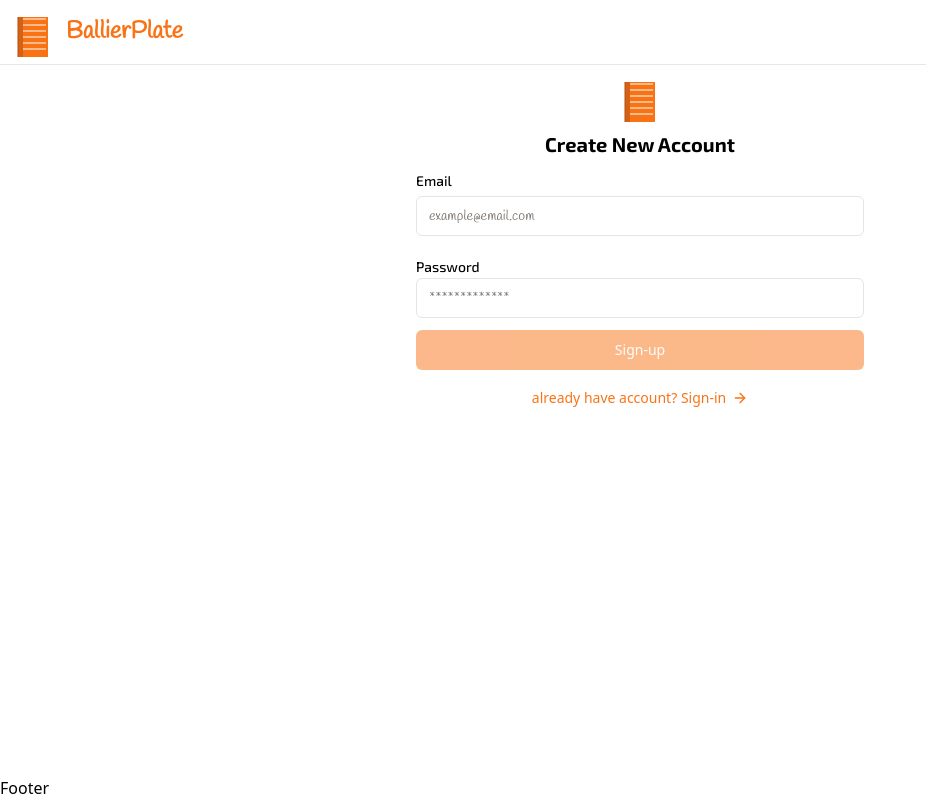
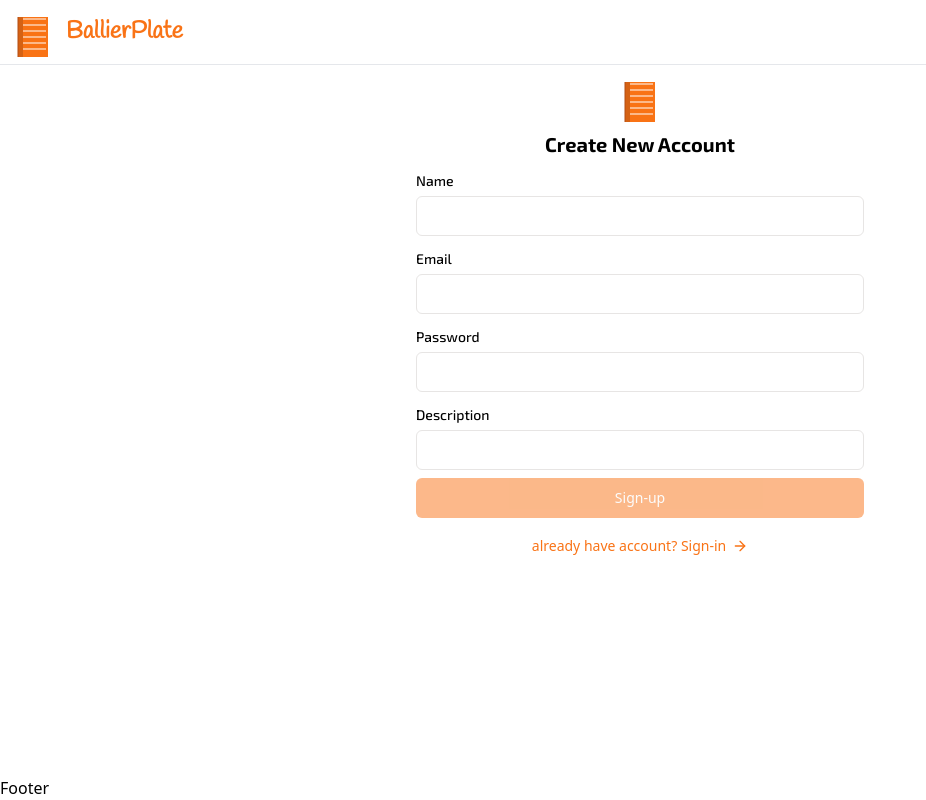
Before and after one commit to BishoyBishai/boilerplate, a Next.js app: page /sign-up in a window 1280 px wide. Shown: the whole page, without its empty margins (0-926 px from the left). Built offline with nearby package versions, Linux system fonts and the light colour scheme.

Commit message:
feat(app): add new custom component for input form

```diff
--- a/app/(auth)/sign-up/SignUpForm.tsx
+++ b/app/(auth)/sign-up/SignUpForm.tsx
@@ -1,5 +1,6 @@
 "use client";
 
+import InputForm from "@/components/form/InputForm";
 import { Button } from "@/components/ui/Button";
 import { Input } from "@/components/ui/Input";
 import { Label } from "@/components/ui/Label";
@@ -30,52 +31,24 @@ export default function SignUpForm() {
   return (
     <div className="grid gap-2 w-full lg:max-w-md">
       <form onSubmit={handleSubmit(handleSubmitSignUpForm)}>
-        <div className="grid gap-2 py-2">
-          <Label
-            className={cn("text-left font-exo", {
-              "text-red-500": errors.email,
-            })}
-            htmlFor="email"
-          >
-            Email
-          </Label>
-          <Input
-            {...register("email")}
-            id="email"
-            className={cn("font-handlee", {
-              "border border-red-500": errors.email,
-              "focus-visible:ring-red-500": errors.email,
-            })}
-            placeholder="example@email.com"
-          />
-          <div className="text-red-500 text-xs text-left">
-            {errors.email?.message}
-          </div>
-        </div>
-        <div className="grid gap-1 py-2">
-          <Label
-            className={cn("text-left font-exo", {
-              "text-red-500": errors.password,
-            })}
-            htmlFor="password"
-          >
-            Password
-          </Label>
-          <Input
-            {...register("password")}
-            className={cn("font-handlee", {
-              "border border-red-500": errors.password,
-              "focus-visible:ring-red-500": errors.password,
-            })}
-            name="password"
-            type="password"
-            id="password"
-            placeholder="*************"
-          />
-          <div className="text-red-500 text-xs text-left">
-            {errors.password?.message}
-          </div>
-        </div>
+        <InputForm
+          label="Name"
+          register={register("name")}
+          error={errors.name}
+        />
+        <InputForm
+          label="Email"
+          register={register("email")}
+          error={errors.email}
+        />
+        <InputForm
+          label="Password"
+          type="password"
+          register={register("password")}
+          error={errors.password}
+        />
+        <InputForm label="Description" register={register("description")} />
+
         <Button className="w-full" disabled={!isValid}>
           Sign-up
         </Button>
--- a/app/layout.tsx
+++ b/app/layout.tsx
@@ -4,6 +4,7 @@ import "./globals.css";
 import { cn } from "@/lib/utils";
 import Navbar from "@/components/ui/Navbar";
 import Footer from "@/components/ui/Footer";
+import ReactQueryProviders from "@/providers/ReactQuery";
 
 /**
  * Adding google fonts and give each variable name to attach it into tailwind config
@@ -39,11 +40,13 @@ export default function RootLayout({
           handlee.variable
         )}
       >
-        <main className="relative flex flex-col min-h-screen max-container">
-          <Navbar />
-          <div className="flex-grow flex-1">{children}</div>
-          <Footer />
-        </main>
+        <ReactQueryProviders>
+          <main className="relative flex flex-col min-h-screen max-container">
+            <Navbar />
+            <div className="flex-grow flex-1">{children}</div>
+            <Footer />
+          </main>
+        </ReactQueryProviders>
       </body>
     </html>
   );
--- a/assets/icons/LogoIcon.tsx
+++ b/assets/icons/LogoIcon.tsx
@@ -8,13 +8,13 @@ export default function LogoIcon() {
     >
       <rect x="10" y="10" width="30" height="40" fill="#f97315" />
       <rect x="10" y="10" width="5" height="40" fill="#d56214" />
-      <line x1="15" y1="12" x2="38" y2="12" stroke="white" stroke-width="1" />
-      <line x1="15" y1="18" x2="38" y2="18" stroke="white" stroke-width="1" />
-      <line x1="15" y1="24" x2="38" y2="24" stroke="white" stroke-width="1" />
-      <line x1="15" y1="30" x2="38" y2="30" stroke="white" stroke-width="1" />
-      <line x1="15" y1="36" x2="38" y2="36" stroke="white" stroke-width="1" />
-      <line x1="15" y1="42" x2="38" y2="42" stroke="white" stroke-width="1" />
-      <line x1="10" y1="10" x2="10" y2="50" stroke="#b34d12" stroke-width="1" />
+      <line x1="15" y1="12" x2="38" y2="12" stroke="white" strokeWidth="1" />
+      <line x1="15" y1="18" x2="38" y2="18" stroke="white" strokeWidth="1" />
+      <line x1="15" y1="24" x2="38" y2="24" stroke="white" strokeWidth="1" />
+      <line x1="15" y1="30" x2="38" y2="30" stroke="white" strokeWidth="1" />
+      <line x1="15" y1="36" x2="38" y2="36" stroke="white" strokeWidth="1" />
+      <line x1="15" y1="42" x2="38" y2="42" stroke="white" strokeWidth="1" />
+      <line x1="10" y1="10" x2="10" y2="50" stroke="#b34d12" strokeWidth="1" />
     </svg>
   );
 }
--- /dev/null
+++ b/components/form/InputForm.tsx
@@ -0,0 +1,50 @@
+"use client";
+/**
+ * InputForm Component
+ * A reusable React component that encapsulates a form input field with a label and error message.
+ */
+import { FC, InputHTMLAttributes } from "react";
+import { FieldError, UseFormRegisterReturn } from "react-hook-form";
+import { Label } from "../ui/Label";
+import { Input } from "../ui/Input";
+import { cn } from "@/lib/utils";
+
+interface IInputFormProps extends InputHTMLAttributes<HTMLInputElement> {
+  label: string;
+  register: UseFormRegisterReturn;
+  error?: FieldError;
+}
+const InputForm: FC<IInputFormProps> = ({
+  label,
+  register,
+  error,
+  ...inputProps
+}) => {
+  return (
+    <div className="grid gap-2 py-2">
+      <Label
+        className={cn("text-left font-exo", {
+          "text-red-500": error,
+        })}
+        htmlFor={register.name}
+      >
+        {label}
+      </Label>
+      <Input
+        id={register.name}
+        {...register}
+        {...inputProps}
+        className={cn("ont-handlee", {
+          "border border-red-500 focus-visible:ring-red-500": error,
+        })}
+      />
+      {error?.message && (
+        <div className="text-red-500 text-xs text-left font-handlee">
+          {error.message}
+        </div>
+      )}
+    </div>
+  );
+};
+
+export default InputForm;
--- a/lib/validators/sign-up.ts
+++ b/lib/validators/sign-up.ts
@@ -4,10 +4,15 @@ import { z } from "zod";
  * Create a zod schema for sign-up form validation
  */
 export const signUpValidationSchema = z.object({
-  email: z.string().email("Email has to be in valid email format"),
+  name: z.string().min(1, "Name is required"),
+  email: z
+    .string()
+    .min(1, "Email is required")
+    .email("Email has to be in valid email format"),
   password: z
     .string()
     .min(5, "Password has to be at least 5 characters length"),
+  description: z.string(),
 });
 
 /**
--- a/package.json
+++ b/package.json
@@ -13,6 +13,7 @@
     "@radix-ui/react-icons": "^1.3.0",
     "@radix-ui/react-label": "^2.0.2",
     "@radix-ui/react-slot": "^1.0.2",
+    "@tanstack/react-query": "^5.10.0",
     "class-variance-authority": "^0.7.0",
     "clsx": "^2.0.0",
     "lucide-react": "^0.294.0",
--- /dev/null
+++ b/providers/ReactQuery.tsx
@@ -0,0 +1,11 @@
+"use client";
+
+import { PropsWithChildren, useState } from "react";
+import { QueryClient, QueryClientProvider } from "@tanstack/react-query";
+
+export default function ReactQueryProviders({ children }: PropsWithChildren) {
+  const [queryClient] = useState(() => new QueryClient());
+  return (
+    <QueryClientProvider client={queryClient}>{children}</QueryClientProvider>
+  );
+}
```
Also changed, not shown: 2 other files (tests, documents, lock files or other folders).
